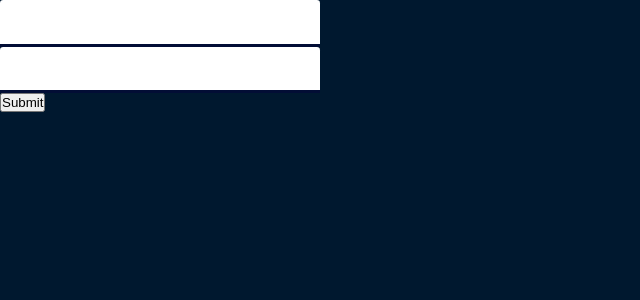
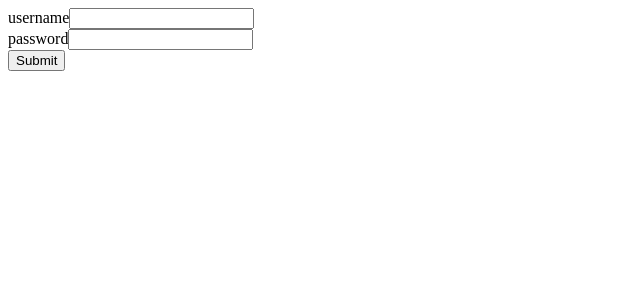
Before and after one commit to devrajmandal/react-basics, a React (Vite) app: page / in a window 1280 px wide. Shown: the top 300 px of the page, without its empty margins (0-640 px from the left). Built offline with nearby package versions, Linux system fonts and the light colour scheme.

Commit message:
Add changes

```diff
--- a/src/App.jsx
+++ b/src/App.jsx
@@ -6,7 +6,10 @@
 // import {EventPropagation} from "./components/EventPropagation";
 
 // import { HowNotToFetchApi } from "./components/hooks/UseEffect/HowNotToFetchApi";
-import { UseRef } from "./components/hooks/UseRef";
+// import { UseRef } from "./components/hooks/UseRef";
+
+// import { ForwardRef } from "./components/hooks/UseRef/ForwardRef";
+import {React19Input} from "./components/hooks/UseRef/React19Input";
 
 // import { CleanUp } from "./components/hooks/UseEffect/CleanUp";
 // import { EffectChallenge } from "./components/hooks/UseEffect/EffectChallenge";
@@ -63,7 +66,9 @@ export const App = () => {
       {/* <EffectChallenge/> */}
       {/* <CleanUp/> */}
       {/* <HowNotToFetchApi/> */}
-      <UseRef/>
+      {/* <UseRef/> */}
+      {/* <ForwardRef/> */}
+      <React19Input/>
     </section>
   );
 };
--- /dev/null
+++ b/src/components/hooks/UseRef/ForwardRef.jsx
@@ -0,0 +1,45 @@
+import { forwardRef, useId, useRef } from "react";
+
+export const ForwardRef = () => {
+
+    const username=useRef(null);
+    const password=useRef(null);
+
+    const handleFormSubmit=(e)=>{
+        e.preventDefault();
+        console.log(username.current.value,password.current.value);
+    }
+
+    return(
+        // <form onSubmit={handleFormSubmit}>
+        //     <BeforeReact19Input label="username" ref={username}/>
+        //     <BeforeReact19Input label="password" ref={password}/>
+        //     <button>Submit</button>
+        // </form>
+        <form onSubmit={handleFormSubmit}>
+            <AfterReact19Input label="username" ref={username}/>
+            <AfterReact19Input label="password" ref={password}/>
+            <button>Submit</button>
+        </form>
+    );
+}
+
+// const BeforeReact19Input = forwardRef((props,ref) => {
+//     const id=useId();
+//     return(
+//         <div>
+//             <label htmlFor={id}>{props.label}</label>
+//             <input type="text" ref={ref}/>
+//         </div>
+//     );
+// })
+
+const AfterReact19Input = ({label,ref}) => {
+    const id=useId();
+    return (
+        <div>
+            <label htmlFor={id}>{label}</label>
+            <input type="text" ref={ref}/>
+        </div>
+    );
+};
--- /dev/null
+++ b/src/components/hooks/UseRef/React19Input.jsx
@@ -0,0 +1,27 @@
+import e from "cors";
+import { useRef } from "react";
+
+export const React19Input = () => {
+  const username = useRef();
+  const password = useRef();
+  const handleSubmit = (e) => {
+    e.preventDefault();
+    console.log(username.current.value, password.current.value);
+  };
+  return (
+    <form onSubmit={handleSubmit}>
+      <NewReact19Input label="username" ref={username} />
+      <NewReact19Input label="password" ref={password} />
+      <button>Submit</button>
+    </form>
+  );
+};
+
+const NewReact19Input = ({ label, ref }) => {
+  return (
+    <div>
+      <label htmlFor={label}>{label}</label>
+      <input type="text" ref={ref} />
+    </div>
+  );
+};
```
Also changed, not shown: src/components/hooks/UseId/index.jsx (added, +15 -0 lines), src/components/hooks/UseRef/index.jsx (line endings or trailing spaces).
